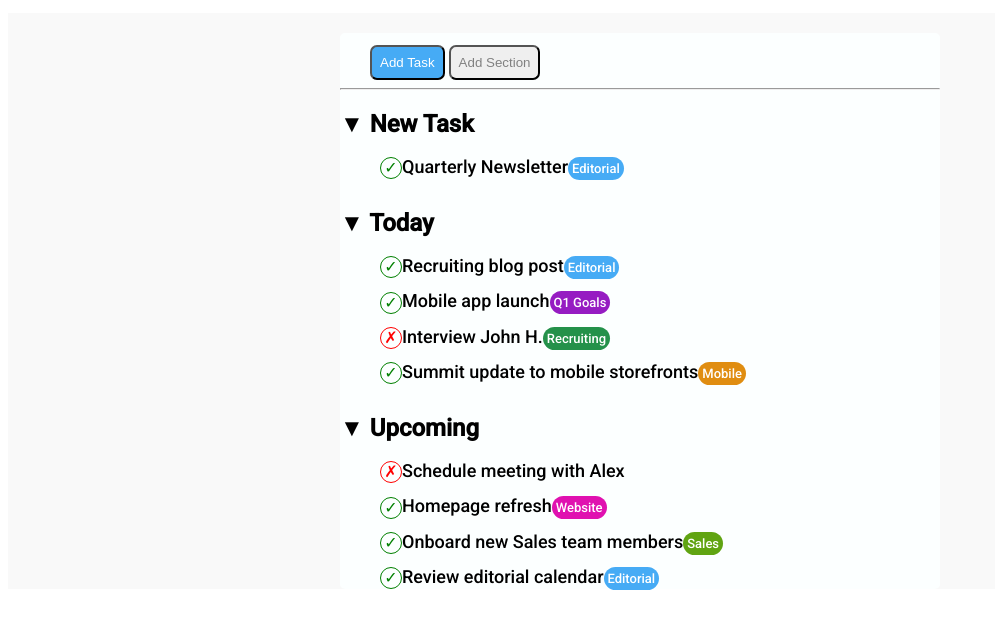
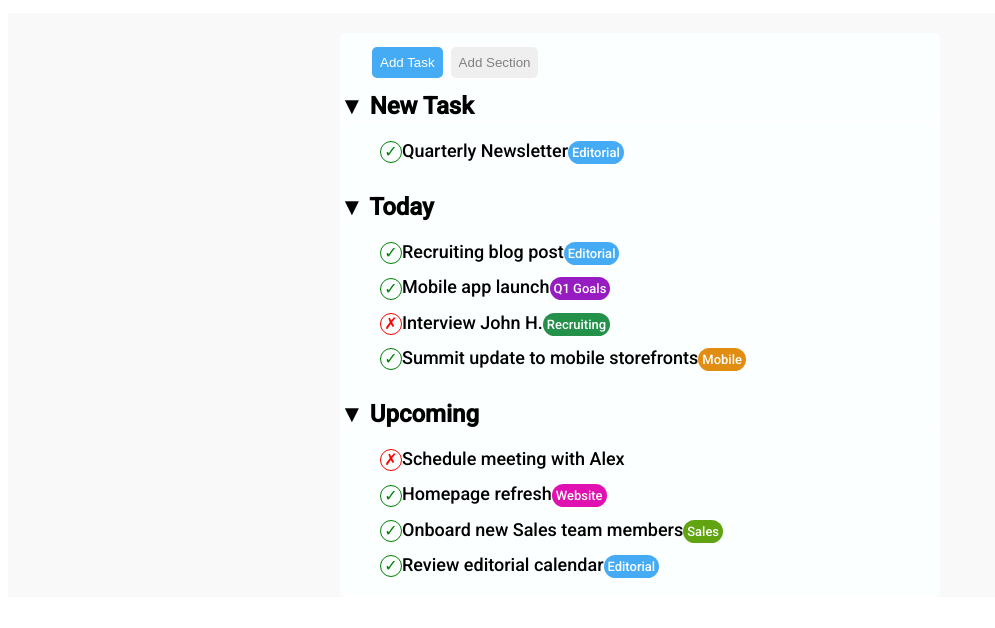
Before and after one commit to Lorenzo91347/html-css-toboolist, a plain HTML site: page Index.html in a window 1280 px wide. Shown: the part 76-704 px from the top of the page, without its empty margins (0-995 px from the left). Drawn offline with Linux system fonts and the light colour scheme.

Commit message:
fet:correzione bottoni

```diff
--- a/Index.html
+++ b/Index.html
@@ -29,7 +29,6 @@
     <!-- /Buttons -->
 
     <!--To Do List-->
-        <hr>
         <h2 class="container">&#x25BC New Task</h2>
         <ul>
             <li><span class="check">&check;</span>Quarterly Newsletter<span class="Editorial">Editorial</span></li>
--- a/css/style.css
+++ b/css/style.css
@@ -26,6 +26,7 @@ h1{
     background-color: rgb(252, 255, 255);
     padding-top: 12px;
     border-radius: 5px;
+    border-bottom: 2px solid white;
 }
 
 /*-------
@@ -40,11 +41,13 @@ Buttons
     border-radius: 7px;
     padding: 8px;
     margin-left: 5%;
+    border: 2px solid white;
 }
 .bottone2{
     color: grey;
     border-radius: 7px;
     padding: 8px;
+    border: 2px solid white;
 }
 
 /*----- List and related -----*/
```
